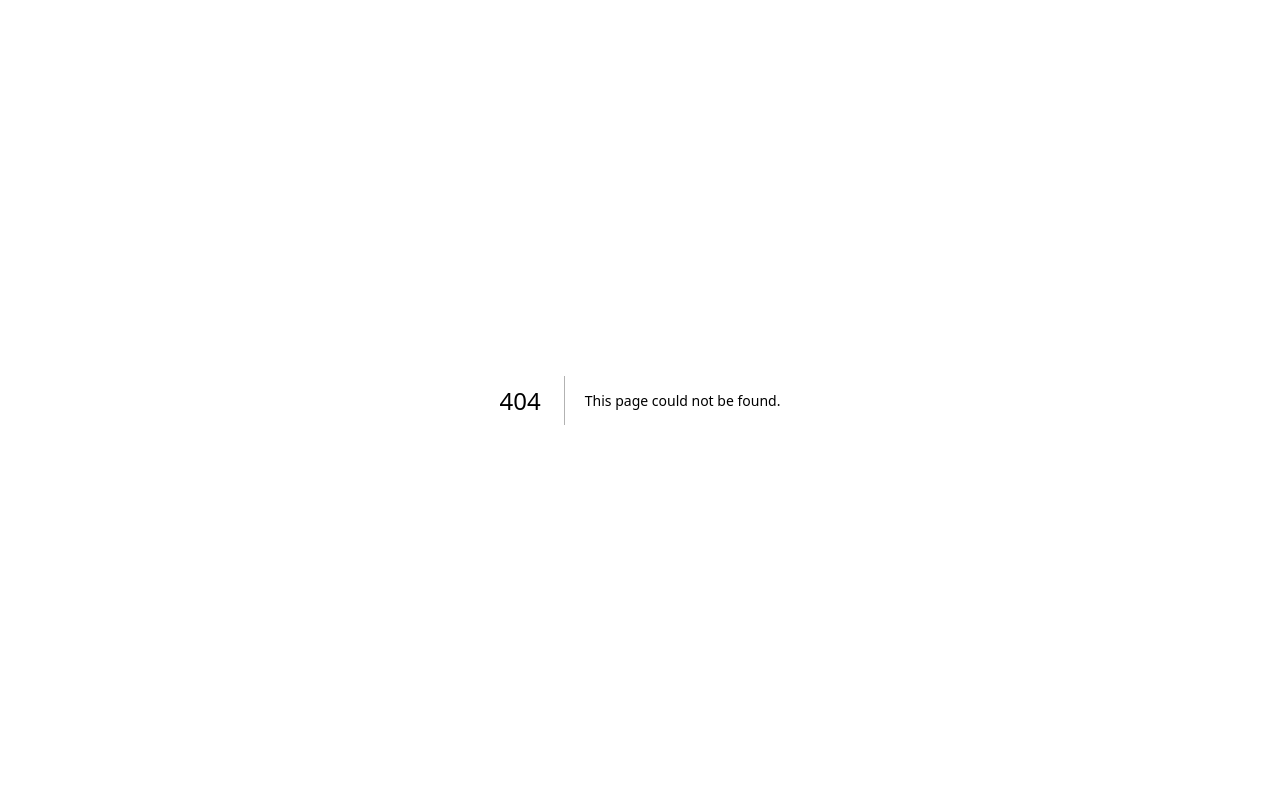
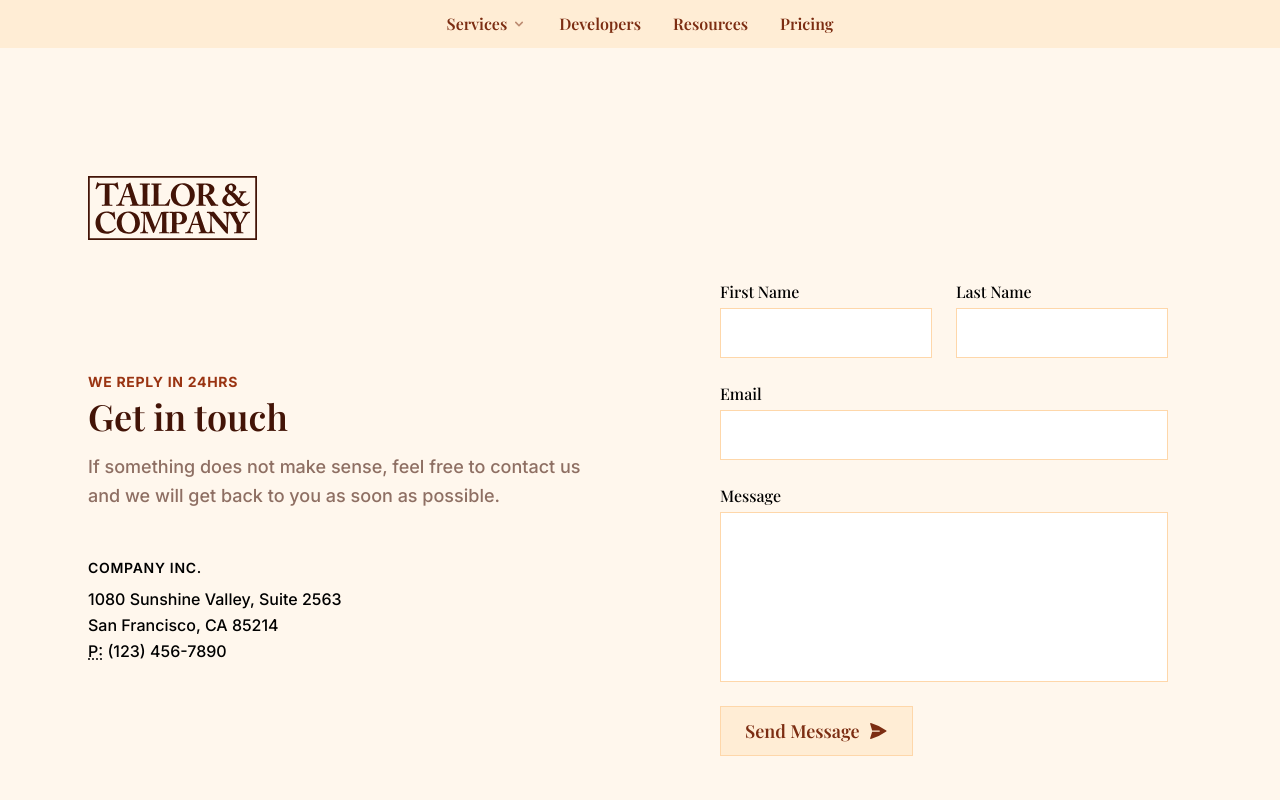
Before and after one commit to ApplyingAbroad/moh-india-frontend, a Next.js app: page /contact in a window 1280 px wide. Before the commit this address had no page. Shown: the top 800 px of the page. Built offline with nearby package versions, Linux system fonts and the light colour scheme; a web font is replaced by a local one.

Commit message:
Colors updated and contact us page added

```diff
--- a/components/CTA.tsx
+++ b/components/CTA.tsx
@@ -1,12 +1,14 @@
+import Link from 'next/link'
+
 export default function CTA() {
   return (
     <>
       {/* CTA Section: Simple Box Dark With Shapes */}
-      <div className='bg-white overflow-hidden'>
+      <div className='overflow-hidden'>
         <div className='container xl:max-w-6xl mx-auto px-4 py-16 lg:px-8 lg:py-32 relative'>
           <div className='absolute inset-0 -mx-2 my-6 lg:my-20 bg-orange-100 -skew-y-1 rotate-2 rounded' />
-          <div className='absolute top-3 lg:top-14 left-6 lg:left-6 bg-orange-400 w-12 h-12 -skew-y-3 rotate-45 rounded-full' />
-          <div className='absolute top-2 lg:top-12 -left-6 bg-orange-600 w-16 h-16 -skew-y-3 rotate-45 rounded-3xl' />
+          <div className='absolute top-3 lg:top-14 left-6 lg:left-6 ring-2 ring-orange-800 bg-orange-100 w-12 h-12 -skew-y-3 rotate-45 rounded-full' />
+          <div className='absolute top-2 lg:top-12 -left-6 bg-orange-950 w-16 h-16 -skew-y-3 rotate-45 rounded-3xl' />
           <div className='flex items-center flex-col md:flex-row relative space-y-8 md:space-y-0'>
             {/* Heading */}
             <div className='md:w-7/12 py-5 md:p-5 text-center md:text-left font-serif'>
@@ -23,11 +25,11 @@ export default function CTA() {
 
             {/* Actions */}
             <div className='grow md:p-5 md:text-center font-serif'>
-              <a
-                className='text-lg lg:text-2xl mt-5 font-medium text-orange-800 hover:text-orange-600'
-                href='#'>
+              <Link
+                href='/contact'
+                className='text-lg lg:text-2xl mt-5 font-medium text-orange-800 hover:text-orange-600'>
                 Contact us now &rarr;
-              </a>
+              </Link>
             </div>
             {/* END Actions */}
           </div>
--- /dev/null
+++ b/components/ContactUs/index.tsx
@@ -0,0 +1,117 @@
+import { PaperAirplaneIcon } from '@heroicons/react/24/solid'
+import Link from 'next/link'
+
+export default function ContactSplit() {
+  return (
+    <>
+      {/* Contact Section: Split */}
+      <div className='relative bg-orange-50 flex items-center overflow-hidden h-full'>
+        <div className='absolute top-0 right-0 bottom-0 w-full lg:w-1/2 bg-orange-50' />
+        <div className='relative container xl:max-w-7xl mx-auto px-4 py-16 lg:px-8 lg:py-32'>
+          <Link
+            href='/'
+            className='inline-flex items-center space-x-2 font-bold text-lg tracking-wide text-blue-600 hover:text-blue-400'>
+            <img
+              src='/company/Logo_black.svg'
+              alt=''
+              className='lg:px-14 hi-outline hi-cube-transparent inline-block h-16 mb-10'
+            />
+          </Link>
+          <div className='grid grid-cols-1 lg:grid-cols-2 gap-12 lg:gap-0'>
+            {/* Heading */}
+            <div className='flex items-center lg:px-14 space-y-6'>
+              <div className='w-full'>
+                <div className='text-sm uppercase font-bold tracking-wider mb-1 text-orange-800'>
+                  We reply in 24hrs
+                </div>
+                <h2 className='font-serif text-3xl md:text-4xl font-semibold mb-4 text-orange-950'>
+                  Get in touch
+                </h2>
+                <h3 className='font-sans text-lg md:leading-relaxed text-orange-950/60'>
+                  If something does not make sense, feel free to contact us and
+                  we will get back to you as soon as possible.
+                </h3>
+                <h4 className='uppercase text-sm font-semibold tracking-wider mt-12 mb-2'>
+                  Company Inc.
+                </h4>
+                <div className='leading-relaxed'>
+                  1080 Sunshine Valley, Suite 2563
+                  <br />
+                  San Francisco, CA 85214
+                  <br />
+                  <abbr title='Phone'>P:</abbr> (123) 456-7890
+                </div>
+              </div>
+            </div>
+            {/* END Heading */}
+
+            {/* Contact Form */}
+            <div className='flex items-center lg:px-14 xl:px-20'>
+              <form className='space-y-6 w-full'>
+                <div className='grid grid-cols-1 sm:grid-cols-2 gap-6'>
+                  <div className='space-y-1'>
+                    <label
+                      htmlFor='firstname'
+                      className='font-serif font-medium'>
+                      First Name
+                    </label>
+                    <input
+                      className='block border placeholder-gray-400 px-5 py-3 leading-6 w-full border-orange-200 focus:border-orange-500 focus:ring focus:ring-orange-500 focus:ring-opacity-50'
+                      type='text'
+                      id='firstname'
+                      name='firstname'
+                    />
+                  </div>
+                  <div className='space-y-1'>
+                    <label
+                      htmlFor='lastname'
+                      className='font-serif font-medium'>
+                      Last Name
+                    </label>
+                    <input
+                      className='block border placeholder-gray-400 px-5 py-3 leading-6 w-full border-orange-200 focus:border-orange-500 focus:ring focus:ring-orange-500 focus:ring-opacity-50'
+                      type='text'
+                      id='lastname'
+                      name='lastname'
+                    />
+                  </div>
+                </div>
+                <div className='space-y-1'>
+                  <label htmlFor='email' className='font-serif font-medium'>
+                    Email
+                  </label>
+                  <input
+                    className='block border placeholder-gray-400 px-5 py-3 leading-6 w-full border-orange-200 focus:border-orange-500 focus:ring focus:ring-orange-500 focus:ring-opacity-50'
+                    type='email'
+                    id='email'
+                    name='email'
+                  />
+                </div>
+                <div className='space-y-1'>
+                  <label htmlFor='message' className='font-serif font-medium'>
+                    Message
+                  </label>
+                  <textarea
+                    className='block border border-orange-200 placeholder-gray-400 px-5 py-3 w-full focus:border-orange-500 focus:ring focus:ring-orange-500 focus:ring-opacity-50 resize-none'
+                    id='message'
+                    name='message'
+                    rows={6}
+                    defaultValue={''}
+                  />
+                </div>
+                <button
+                  type='button'
+                  className='font-serif inline-flex justify-center items-center space-x-2 border font-semibold rounded-none px-6 py-3 leading-6 border-orange-200 bg-orange-100 text-orange-900 hover:border-orange-300 hover:text-orange-950 hover:shadow-sm focus:ring focus:ring-orange-300 focus:ring-opacity-25 active:border-orange-200 active:shadow-none text-lg'>
+                  <span>Send Message</span>
+                  <PaperAirplaneIcon className='w-5 h-5' />
+                </button>
+              </form>
+            </div>
+            {/* END Contact Form */}
+          </div>
+        </div>
+      </div>
+      {/* END Contact Section: Split */}
+    </>
+  )
+}
--- a/components/Features.tsx
+++ b/components/Features.tsx
@@ -2,7 +2,7 @@ export default function Features() {
   return (
     <>
       {/* Features Section: Featured Image Side */}
-      <div className='bg-white overflow-hidden'>
+      <div className='overflow-hidden'>
         <div className='container xl:max-w-7xl mx-auto px-4 py-16 lg:px-8 lg:py-32'>
           <div className='flex flex-col lg:flex-row lg:items-center space-y-12 lg:space-y-0 lg:space-x-28'>
             <div className='lg:w-1/2 xl:w-2/5 flex-none relative'>
--- a/components/Footer.tsx
+++ b/components/Footer.tsx
@@ -2,11 +2,11 @@ export default function Footer() {
   return (
     <>
       {/* Footer Section: Simple Vertical With Social */}
-      <footer id='page-footer' className='bg-white'>
+      <footer id='page-footer'>
         <div className='text-center text-sm lg:text-base container xl:max-w-7xl mx-auto px-4 py-16 lg:px-8 lg:py-20'>
           <div className='space-y-10'>
             <nav className='space-x-6'>
-              <a href='#' className='text-orange-400 hover:text-orange-900'>
+              <a href='#' className='text-orange-950 hover:text-orange-900'>
                 <svg
                   fill='currentColor'
                   viewBox='0 0 24 24'
@@ -15,7 +15,7 @@ export default function Footer() {
                   <path d='M24 4.557a9.83 9.83 0 01-2.828.775 4.932 4.932 0 002.165-2.724 9.864 9.864 0 01-3.127 1.195 4.916 4.916 0 00-3.594-1.555c-3.179 0-5.515 2.966-4.797 6.045A13.978 13.978 0 011.671 3.149a4.93 4.93 0 001.523 6.574 4.903 4.903 0 01-2.229-.616c-.054 2.281 1.581 4.415 3.949 4.89a4.935 4.935 0 01-2.224.084 4.928 4.928 0 004.6 3.419A9.9 9.9 0 010 19.54a13.94 13.94 0 007.548 2.212c9.142 0 14.307-7.721 13.995-14.646A10.025 10.025 0 0024 4.557z' />
                 </svg>
               </a>
-              <a href='#' className='text-orange-400 hover:text-orange-900'>
+              <a href='#' className='text-orange-950 hover:text-orange-900'>
                 <svg
                   fill='currentColor'
                   viewBox='0 0 24 24'
@@ -24,7 +24,7 @@ export default function Footer() {
                   <path d='M9 8H6v4h3v12h5V12h3.642L18 8h-4V6.333C14 5.378 14.192 5 15.115 5H18V0h-3.808C10.596 0 9 1.583 9 4.615V8z' />
                 </svg>
               </a>
-              <a href='#' className='text-orange-400 hover:text-orange-900'>
+              <a href='#' className='text-orange-950 hover:text-orange-900'>
                 <svg
                   fill='currentColor'
                   viewBox='0 0 24 24'
@@ -33,7 +33,7 @@ export default function Footer() {
                   <path d='M12 2.163c3.204 0 3.584.012 4.85.07 3.252.148 4.771 1.691 4.919 4.919.058 1.265.069 1.645.069 4.849 0 3.205-.012 3.584-.069 4.849-.149 3.225-1.664 4.771-4.919 4.919-1.266.058-1.644.07-4.85.07-3.204 0-3.584-.012-4.849-.07-3.26-.149-4.771-1.699-4.919-4.92-.058-1.265-.07-1.644-.07-4.849 0-3.204.013-3.583.07-4.849.149-3.227 1.664-4.771 4.919-4.919 1.266-.057 1.645-.069 4.849-.069zM12 0C8.741 0 8.333.014 7.053.072 2.695.272.273 2.69.073 7.052.014 8.333 0 8.741 0 12c0 3.259.014 3.668.072 4.948.2 4.358 2.618 6.78 6.98 6.98C8.333 23.986 8.741 24 12 24c3.259 0 3.668-.014 4.948-.072 4.354-.2 6.782-2.618 6.979-6.98.059-1.28.073-1.689.073-4.948 0-3.259-.014-3.667-.072-4.947-.196-4.354-2.617-6.78-6.979-6.98C15.668.014 15.259 0 12 0zm0 5.838a6.162 6.162 0 100 12.324 6.162 6.162 0 000-12.324zM12 16a4 4 0 110-8 4 4 0 010 8zm6.406-11.845a1.44 1.44 0 100 2.881 1.44 1.44 0 000-2.881z' />
                 </svg>
               </a>
-              <a href='#' className='text-orange-400 hover:text-orange-900'>
+              <a href='#' className='text-orange-950 hover:text-orange-900'>
                 <svg
                   fill='currentColor'
                   viewBox='0 0 24 24'
@@ -42,7 +42,7 @@ export default function Footer() {
                   <path d='M12 0C5.374 0 0 5.373 0 12c0 5.302 3.438 9.8 8.207 11.387.599.111.793-.261.793-.577v-2.234c-3.338.726-4.033-1.416-4.033-1.416-.546-1.387-1.333-1.756-1.333-1.756-1.089-.745.083-.729.083-.729 1.205.084 1.839 1.237 1.839 1.237 1.07 1.834 2.807 1.304 3.492.997.107-.775.418-1.305.762-1.604-2.665-.305-5.467-1.334-5.467-5.931 0-1.311.469-2.381 1.236-3.221-.124-.303-.535-1.524.117-3.176 0 0 1.008-.322 3.301 1.23A11.509 11.509 0 0112 5.803c1.02.005 2.047.138 3.006.404 2.291-1.552 3.297-1.23 3.297-1.23.653 1.653.242 2.874.118 3.176.77.84 1.235 1.911 1.235 3.221 0 4.609-2.807 5.624-5.479 5.921.43.372.823 1.102.823 2.222v3.293c0 .319.192.694.801.576C20.566 21.797 24 17.3 24 12c0-6.627-5.373-12-12-12z' />
                 </svg>
               </a>
-              <a href='#' className='text-orange-400 hover:text-orange-900'>
+              <a href='#' className='text-orange-950 hover:text-orange-900'>
                 <svg
                   fill='currentColor'
                   viewBox='0 0 24 24'
@@ -53,19 +53,13 @@ export default function Footer() {
               </a>
             </nav>
             <nav className='space-x-2 sm:space-x-10 font-sans'>
-              <a
-                href='#'
-                className='text-gray-600 hover:text-gray-500'>
+              <a href='#' className='text-gray-600 hover:text-gray-500'>
                 About
               </a>
-              <a
-                href='#'
-                className='text-slate-600 hover:text-gray-500'>
+              <a href='#' className='text-slate-600 hover:text-gray-500'>
                 Terms of Service
               </a>
-              <a
-                href='#'
-                className='text-slate-600 hover:text-gray-500'>
+              <a href='#' className='text-slate-600 hover:text-gray-500'>
                 Privacy Policy
               </a>
             </nav>
--- a/components/Hero/LogoBar.tsx
+++ b/components/Hero/LogoBar.tsx
@@ -1,25 +1,26 @@
+import Link from 'next/link'
 import NavBar from './NavBar'
 
 export default function LogoBar() {
   return (
     <>
-      <div className='bg-white'>
+      <div>
         {/* Header */}
         <header
           id='page-header'
-          className='flex flex-none items-center bg-white py-5 lg:py-10'>
+          className='flex flex-none items-center py-5 lg:py-10'>
           <div className='relative container xl:max-w-7xl mx-auto px-4 lg:px-10'>
             <div className='flex items-center justify-center'>
               {/* Logo */}
-              <a
-                href='#'
+              <Link
+                href='/'
                 className='inline-flex items-center space-x-2 font-bold text-lg tracking-wide text-blue-600 hover:text-blue-400'>
                 <img
-                  src='/company/Header_logo_large.png'
+                  src='/company/Logo_black.svg'
                   alt=''
-                  className=' hi-outline hi-cube-transparent inline-block h-20 md:h-32'
+                  className='text-red-500 hi-outline hi-cube-transparent inline-block h-20 md:h-24'
                 />
-              </a>
+              </Link>
             </div>
           </div>
         </header>
--- a/components/Hero/MainContent.tsx
+++ b/components/Hero/MainContent.tsx
@@ -1,3 +1,4 @@
+import Link from 'next/link'
 import React from 'react'
 
 const MainContent = () => {
@@ -19,11 +20,11 @@ const MainContent = () => {
             Experience End-to-End Clothing Production with Our Full-Service
             Manufacturing Factory
           </h1>
-          <a
+          <Link
             className='text-lg lg:text-2xl mt-5 text-orange-800 hover:text-orange-600'
-            href='#'>
+            href='/contact'>
             Contact us now &rarr;
-          </a>
+          </Link>
         </div>
       </div>
     </>
--- a/components/Hero/NavBar.tsx
+++ b/components/Hero/NavBar.tsx
@@ -23,7 +23,7 @@ export default function NavBar() {
               <path
                 fill-rule='evenodd'
                 d='M2 4.75A.75.75 0 012.75 4h14.5a.75.75 0 010 1.5H2.75A.75.75 0 012 4.75zM2 10a.75.75 0 01.75-.75h14.5a.75.75 0 010 1.5H2.75A.75.75 0 012 10zm0 5.25a.75.75 0 01.75-.75h14.5a.75.75 0 010 1.5H2.75a.75.75 0 01-.75-.75z'
-                clip-rule='evenodd'
+                clipRule='evenodd'
               />
             </svg>{' '}
             <p>Menu</p>
--- a/components/Products.tsx
+++ b/components/Products.tsx
@@ -2,7 +2,7 @@ export default function Products() {
   return (
     <>
       {/* Product List Section: Products Grid */}
-      <div className='bg-white    '>
+      <div>
         <div className='container xl:max-w-7xl mx-auto px-4 py-16 lg:px-8 lg:py-32'>
           {/* Filters */}
           <div className='font-serif mb-10'>
--- a/package.json
+++ b/package.json
@@ -9,6 +9,7 @@
     "lint": "next lint"
   },
   "dependencies": {
+    "@heroicons/react": "^2.0.18",
     "@next/font": "13.4.1",
     "@types/node": "20.1.1",
     "@types/react": "18.2.6",
--- /dev/null
+++ b/pages/contact.tsx
@@ -0,0 +1,20 @@
+import ContactForm from '@/components/ContactUs'
+import Footer from '@/components/Footer'
+import LogoBar from '@/components/Hero/LogoBar'
+import NavBar from '@/components/Hero/NavBar'
+import React from 'react'
+
+const Contact = () => {
+  return (
+    <>
+      <main className='bg-orange-50 min-h-screen grid'>
+        <NavBar />
+        {/* <LogoBar /> */}
+        <ContactForm />
+        <Footer />
+      </main>
+    </>
+  )
+}
+
+export default Contact
--- a/pages/index.tsx
+++ b/pages/index.tsx
@@ -3,7 +3,9 @@ import Main from './_home'
 export default function Home() {
   return (
     <>
-      <Main />
+      <main className="bg-orange-50">
+        <Main />
+      </main>
     </>
   )
 }
```
Also changed, not shown: public/company/Logo_black.svg (added), 1 other file (tests, documents, lock files or other folders).
